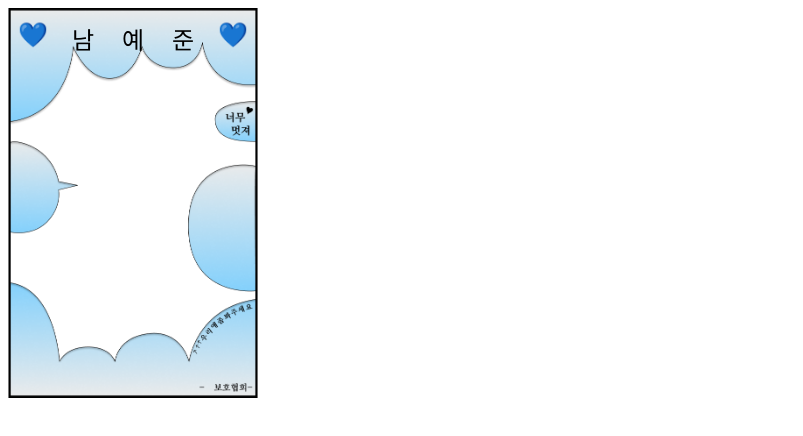
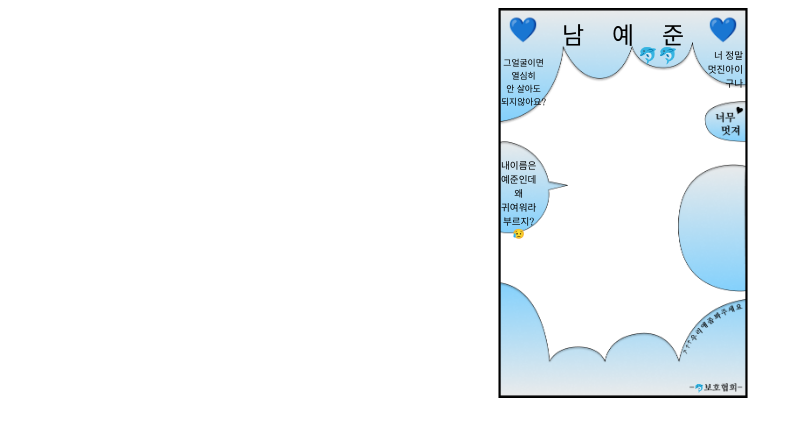
Before and after one commit to jio-ping/jujeop-jail, a website: page component/result.html in a window 1280 px wide. Shown: the whole page, without its empty margins (0-803 px from the left). Drawn offline with Linux system fonts and the light colour scheme.

Commit message:
😎 디자인 에셋 추가

```diff
--- a/component/result.html
+++ b/component/result.html
@@ -9,12 +9,28 @@
   <body>
     <div class="wrapper">
       <div class="bias">
+        <!-- 최애 이름 -->
         <div class="jujeop name">
           <span class="name">💙</span>
           <span class="name">남</span>
           <span class="name">예</span><span class="name">준</span>
           <span class="name">💙</span>
         </div>
+        <span class="jujeop symbol upper-symbol">🐬🐬</span>
+        <span class="jujeop long-1"
+          >그얼굴이면 <br />열심히<br />
+          안 살아도 <br />되지않아요?</span
+        >
+        <span class="jujeop long-3">너 정말<br />멋진아이<br />구나</span>
+        <span class="jujeop whyCute"
+          >내이름은<br />
+          예준인데<br />
+          왜<br />
+          귀여워라 <br />부르지?<br />😥</span
+        >
+
+        <!-- 보호협회 -->
+        <span class="jujeop protect-symbol">🐬</span>
       </div>
       <img class="frame" src="./../src/blue-frame.png" alt="" />
     </div>
--- a/component/style.css
+++ b/component/style.css
@@ -1,6 +1,11 @@
 @import url("https://fonts.googleapis.com/css2?family=Nanum+Myeongjo:wght@700&display=swap");
-
+body {
+  display: flex;
+  justify-content: center;
+  width: 100vw;
+}
 .wrapper {
+  margin: auto;
   width: 300px;
   height: 100%;
   position: relative;
@@ -22,14 +27,42 @@
   .jujeop {
     position: absolute;
     z-index: 10;
+    font-size: 0.6rem;
   }
   .name {
     font-size: 1.5rem;
-    top: 13px;
+    top: 8px;
     display: flex;
     /* background:red; */
     width: 100%;
     justify-content: space-evenly;
     white-space: inherit;
   }
+  .long-3 {
+    top: 40px;
+
+    text-align: right;
+    right: 5px;
+  }
+  .whyCute {
+    top: 150px;
+    font-size: 0.6rem;
+    left: 3px;
+    text-align: center;
+  }
+  .long-1 {
+    font-size: 0.55rem;
+    top: 48px;
+    left: 3px;
+    text-align: center;
+  }
+  .symbol.upper-symbol {
+    font-size: 1rem;
+    top: 38px;
+    right: 28%;
+  }
+  .protect-symbol { font-size: 0.5rem;
+    bottom: -5.5px;
+    right:17.5%
+  }
 }
```
Also changed, not shown: jujeop.js (+6 -1 lines), src/black-frame.png (added), src/green-frame.png (added), src/pink-frame.png (added), src/purple-frame.png (added), src/red-frame.png (added), src/yellow-frame.png (added), 6 other files.
